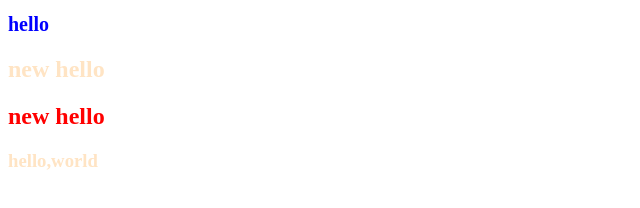
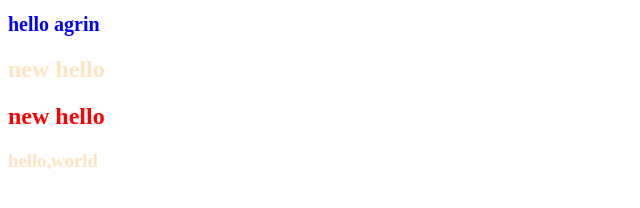
Before and after one commit to Agrin74/Agrin74.github.io, a plain HTML site: page index.html in a window 1280 px wide. Shown: the full height of the page, 0-640 px from the left. Drawn offline with Linux system fonts and the light colour scheme.

Commit message:
add agrin on h1

```diff
--- a/index.html
+++ b/index.html
@@ -16,7 +16,7 @@
         </style>
     </head>
     <body>
-        <h1>hello</h1>
+        <h1>hello agrin</h1>
         <h2>new hello</h2>
         <h2 id="s">new hello</h2>
         <h3>hello,world</h3>
```
